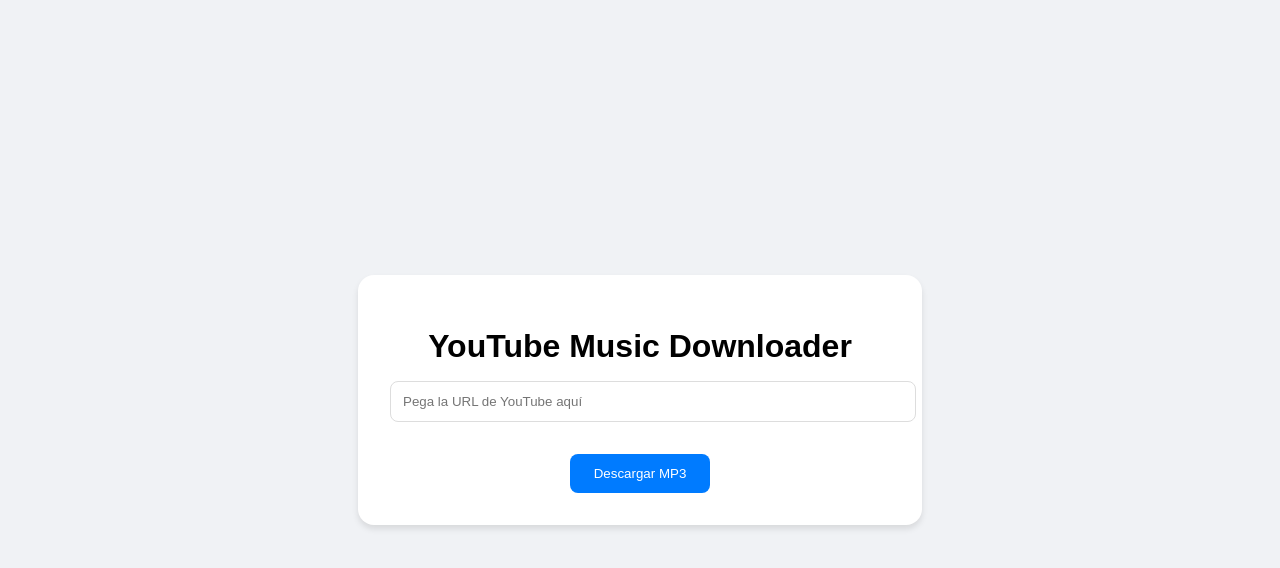
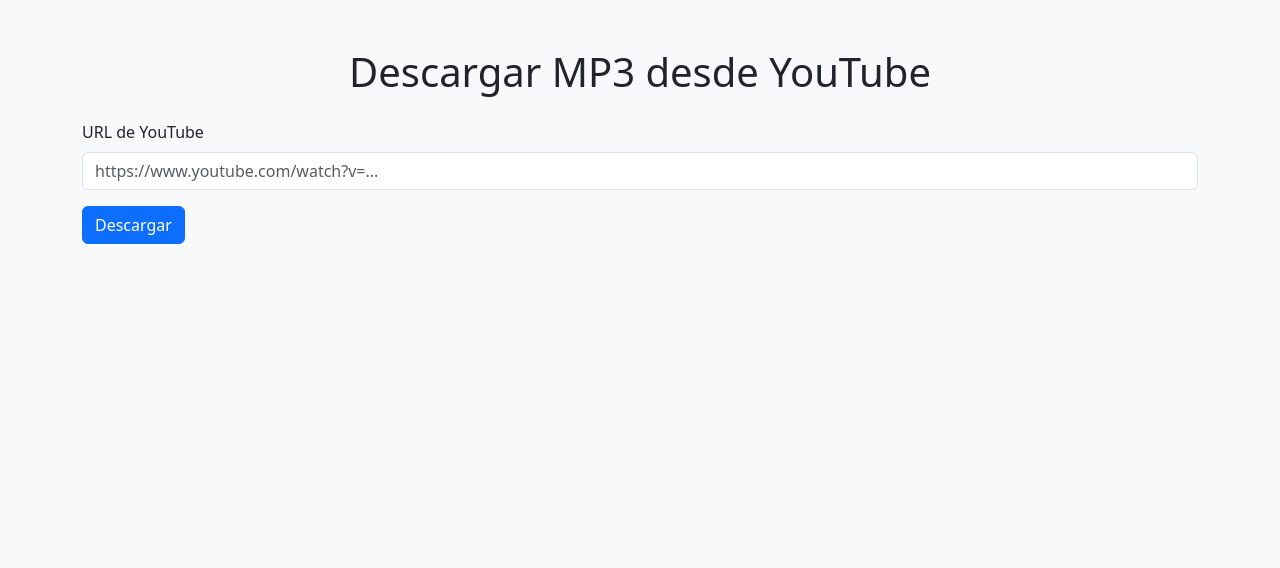
Before and after one commit to LuckeOne/ytdown, a Flask app: page / in a window 1280 px wide. Shown: the top 568 px of the page. Run offline with Flask 3, Linux system fonts and the light colour scheme.

Commit message:
Mejoras visuales y descarga con título y carátula

```diff
--- a/main.py
+++ b/main.py
@@ -3,20 +3,20 @@
 import yt_dlp
 from PIL import Image
 from io import BytesIO
+import base64
+import re
 
 app = Flask(__name__)
 app.secret_key = os.urandom(24)
-
-# Configurar la carpeta de descargas
-DOWNLOAD_FOLDER = os.path.join(os.getcwd(), 'downloads')
-os.makedirs(DOWNLOAD_FOLDER, exist_ok=True)
 
 # Ruta principal
 @app.route('/')
 def index():
     return render_template('index.html')
 
-# Endpoint de descarga
+def sanitize_filename(name):
+    return re.sub(r'[\\/*?:"<>|]', "_", name)
+
 @app.route('/download', methods=['POST'])
 def download():
     url = request.form.get('url')
@@ -25,65 +25,66 @@
         return redirect(url_for('index'))
 
     try:
-        # Obtén ruta del archivo de cookies desde variable de entorno
         cookie_file = os.environ.get('COOKIE_FILE', 'cookies.txt')
 
         ydl_opts = {
             'format': 'bestaudio/best',
-            'outtmpl': os.path.join(DOWNLOAD_FOLDER, '%(id)s.%(ext)s'),  # Descargar en la carpeta de descargas
-            'postprocessors': [{
-                'key': 'FFmpegExtractAudio',
-                'preferredcodec': 'mp3',
-                'preferredquality': '192',
-            }],
+            'outtmpl': '%(title)s.%(ext)s',
+            'postprocessors': [
+                {
+                    'key': 'FFmpegExtractAudio',
+                    'preferredcodec': 'mp3',
+                    'preferredquality': '192',
+                },
+                {
+                    'key': 'EmbedThumbnail',
+                },
+                {
+                    'key': 'FFmpegMetadata',
+                }
+            ],
             'writethumbnail': True,
+            'convert-thumbnails': 'jpg',
             'quiet': True,
-            # Pasar cookies para vídeos que requieren login/bot check
             'cookiefile': cookie_file
         }
 
         with yt_dlp.YoutubeDL(ydl_opts) as ydl:
             info = ydl.extract_info(url, download=True)
 
-        # Rutas de archivos generados
-        audio_file = os.path.join(DOWNLOAD_FOLDER, f"{info['id']}.mp3")
-        thumb_file = os.path.join(DOWNLOAD_FOLDER, f"{info['id']}.jpg")
+        sanitized_title = sanitize_filename(info['title'])
+        audio_file = f"{sanitized_title}.mp3"
+        thumb_file = f"{sanitized_title}.jpg"
 
-        # Verificar si el archivo de la carátula existe
         if os.path.exists(thumb_file):
-            # Redimensionar carátula
             img = Image.open(thumb_file)
             img.thumbnail((300, 300))
             buf = BytesIO()
             img.save(buf, format='JPEG')
             buf.seek(0)
-            cover_data = buf.getvalue().encode('base64').decode('utf-8')
+            cover_data = base64.b64encode(buf.read()).decode('utf-8')
         else:
-            cover_data = None  # Si no existe la carátula, no mostrarla
+            cover_data = None
 
-        # Renderizar plantilla con datos
         return render_template('download.html',
                                title=info.get('title'),
                                author=info.get('uploader'),
                                duration=info.get('duration'),
-                               audio_file=url_for('serve_file', filename=f"{info['id']}.mp3"),
+                               audio_file=url_for('serve_file', filename=audio_file),
                                cover_data=cover_data)
 
     except Exception as e:
         flash(f'Error al descargar: {str(e)}', 'error')
         return redirect(url_for('index'))
 
-# Servir archivos descargados (temporales)
 @app.route('/files/<path:filename>')
 def serve_file(filename):
     try:
-        # Enviar el archivo temporal directamente para su descarga
-        return send_file(os.path.join(DOWNLOAD_FOLDER, filename), as_attachment=True)
+        return send_file(filename, as_attachment=True)
     except Exception as e:
         flash(f'Error al servir el archivo: {str(e)}', 'error')
         return redirect(url_for('index'))
 
 if __name__ == '__main__':
-    # Para producción recomendada por Railway
     port = int(os.environ.get('PORT', 5000))
     app.run(host='0.0.0.0', port=port)
--- a/templates/index.html
+++ b/templates/index.html
@@ -2,25 +2,29 @@
 <html lang="es">
 <head>
     <meta charset="UTF-8">
-    <meta name="viewport" content="width=device-width, initial-scale=1.0">
-    <title>Descarga Música de YouTube</title>
-    <link rel="stylesheet" href="{{ url_for('static', filename='style.css') }}">
+    <title>Descargar MP3 de YouTube</title>
+    <link rel="stylesheet" href="https://cdn.jsdelivr.net/npm/bootstrap@5.3.2/dist/css/bootstrap.min.css">
 </head>
-<body>
-    <div class="container">
-        <h1>YouTube Music Downloader</h1>
+<body class="bg-light">
+    <div class="container py-5">
+        <h1 class="mb-4 text-center">Descargar MP3 desde YouTube</h1>
         {% with messages = get_flashed_messages(with_categories=true) %}
-          {% if messages %}
-            <ul class="flashes">
-              {% for category, message in messages %}
-                <li class="{{ category }}">{{ message }}</li>
-              {% endfor %}
-            </ul>
-          {% endif %}
+            {% if messages %}
+                {% for category, message in messages %}
+                    <div class="alert alert-{{ category }} alert-dismissible fade show" role="alert">
+                        {{ message }}
+                        <button type="button" class="btn-close" data-bs-dismiss="alert"></button>
+                    </div>
+                {% endfor %}
+            {% endif %}
         {% endwith %}
-        <form action="/download" method="post">
-            <input type="text" name="url" placeholder="Pega la URL de YouTube aquí" required>
-            <button type="submit">Descargar MP3</button>
+
+        <form method="POST" action="/download">
+            <div class="mb-3">
+                <label for="url" class="form-label">URL de YouTube</label>
+                <input type="text" class="form-control" id="url" name="url" placeholder="https://www.youtube.com/watch?v=..." required>
+            </div>
+            <button type="submit" class="btn btn-primary">Descargar</button>
         </form>
     </div>
 </body>
```
Also changed, not shown: templates/download.html (+13 -16 lines).
